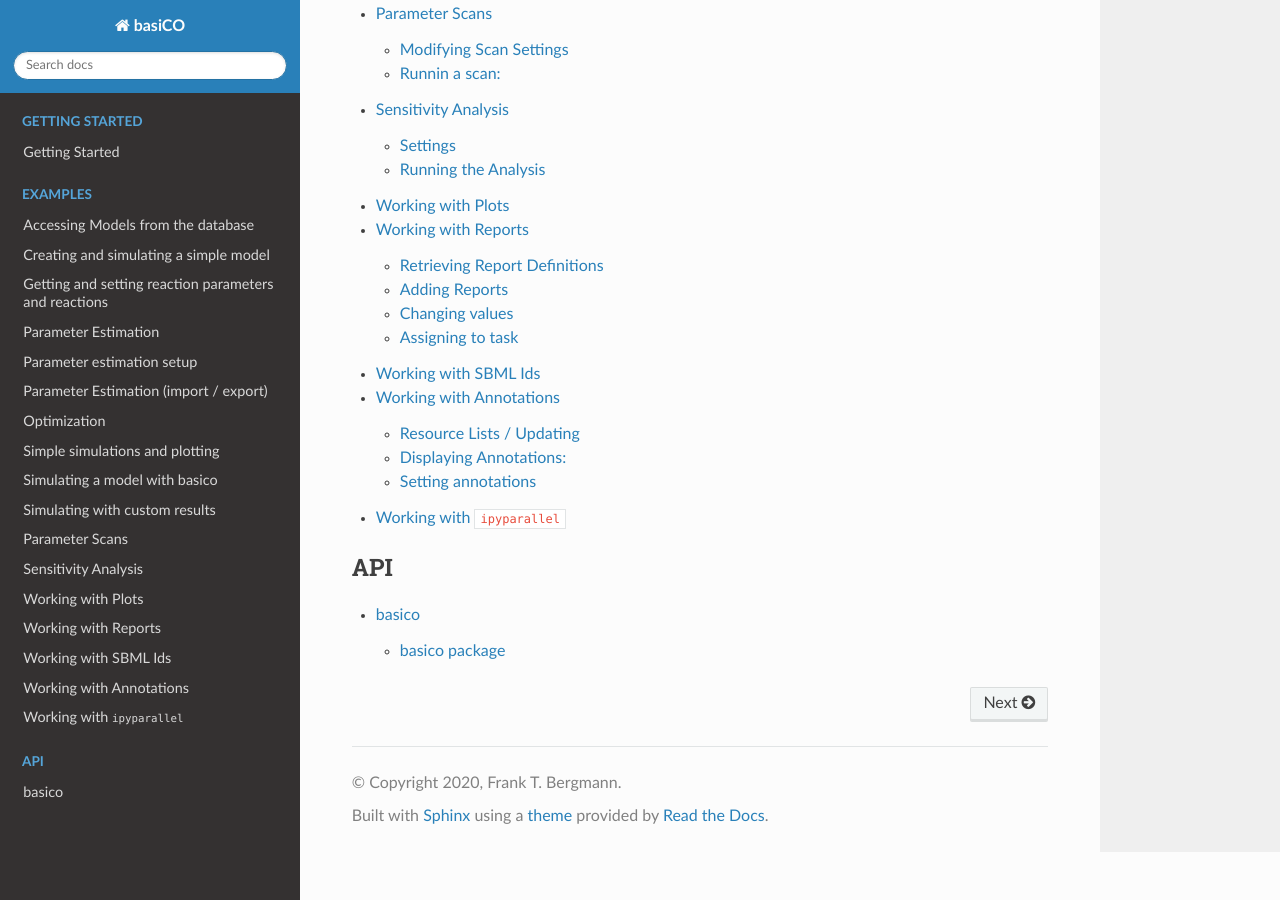
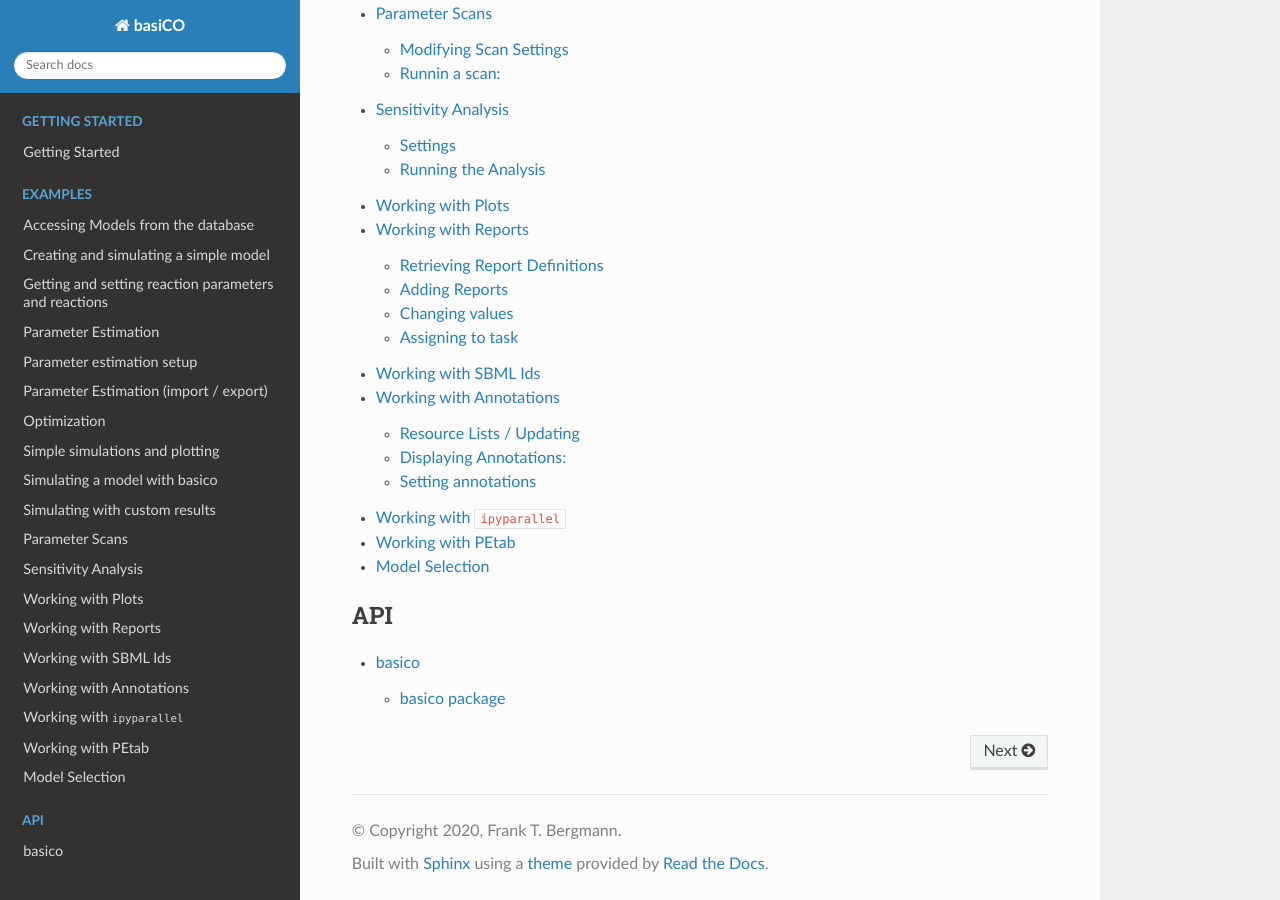
Before and after one commit to copasi/basico, a Sphinx documentation site: the page built from docs/index.rst, in a window 1280 px wide and 900 px high, scrolled down 1882 px. Built offline with Sphinx 7.4.7 and the Read the Docs theme 2.0.0, drawn with Linux system fonts in a browser that asks for light colours; pages that are not in the unit, such as notebooks, are missing from menus.

Commit message:
add petab notebook to index

```diff
--- a/docs/index.rst
+++ b/docs/index.rst
@@ -36,6 +36,7 @@
    notebooks/Working_with_SBML_Ids
    notebooks/Working_with_Annotations
    notebooks/Working_with_ipyparallel
+   notebooks/Working_with_PEtab
 
 .. toctree::
    :maxdepth: 2
```
